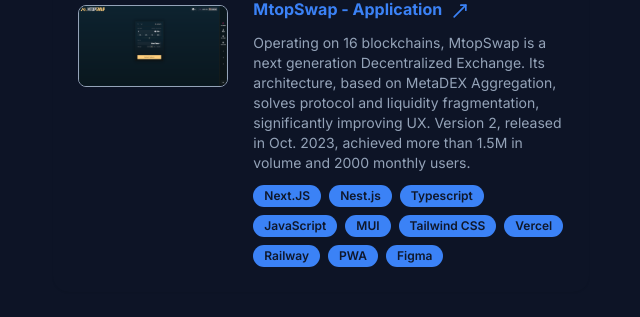
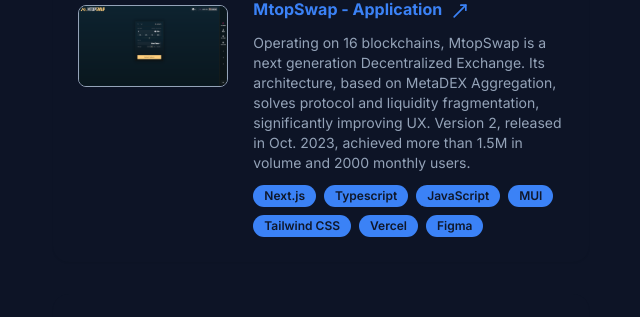
Before and after one commit to 0xAlexander/my-website, a Next.js app: page / in a window 1280 px wide. Shown: the part 2251-2568 px from the top of the page, without its empty margins (595-1235 px from the left). Built offline with nearby package versions, Linux system fonts and the light colour scheme.

Commit message:
update: project skills vs project tech

```diff
--- a/components/Projects.tsx
+++ b/components/Projects.tsx
@@ -25,15 +25,12 @@
     description:
       "Operating on 16 blockchains, MtopSwap is a next generation Decentralized Exchange. Its architecture, based on MetaDEX Aggregation, solves protocol and liquidity fragmentation, significantly improving UX. Version 2, released in Oct. 2023, achieved more than 1.5M in volume and 2000 monthly users.",
     skills: [
-      "Next.JS",
-      "Nest.js",
+      "Next.js",
       "Typescript",
       "JavaScript",
       "MUI",
       "Tailwind CSS",
       "Vercel",
-      "Railway",
-      "PWA",
       "Figma"
     ],
     link: "https://app.mtopswap.com",
```
